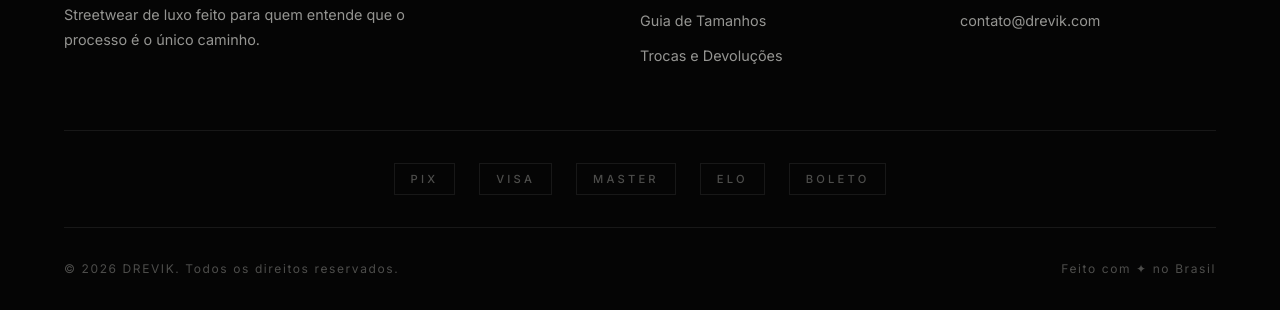
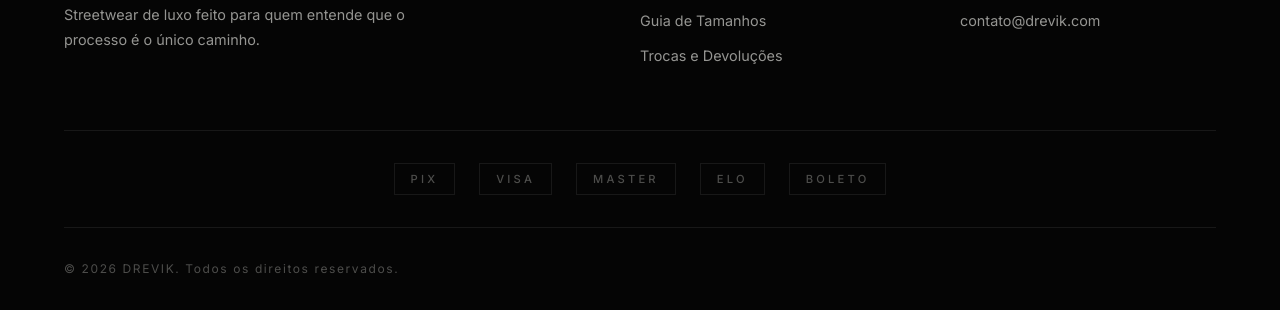
Before and after one commit to eujoaopedrog/drevik, a plain HTML site: page index.html in a window 1280 px wide. Shown: the part 5747-6057 px from the top of the page. Drawn offline with Linux system fonts and the light colour scheme.

Commit message:
Update index.html

```diff
--- a/index.html
+++ b/index.html
@@ -259,7 +259,6 @@
         </div>
         <div class="footer-bottom">
             <p>&copy; 2026 DREVIK. Todos os direitos reservados.</p>
-            <p>Feito com ✦ no Brasil</p>
         </div>
     </footer>
 
```
